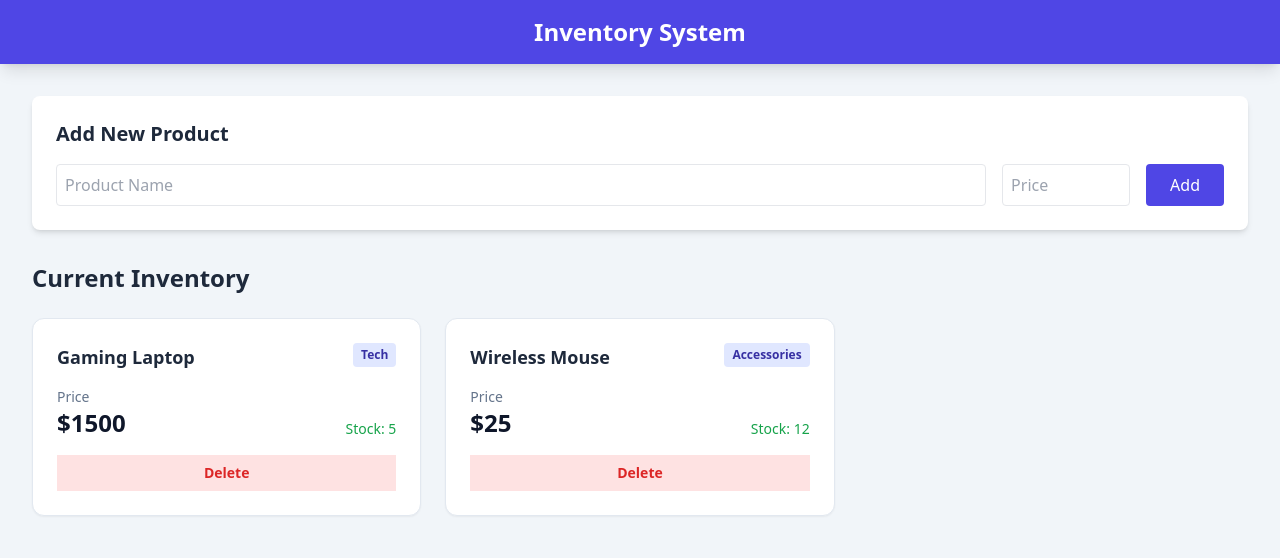
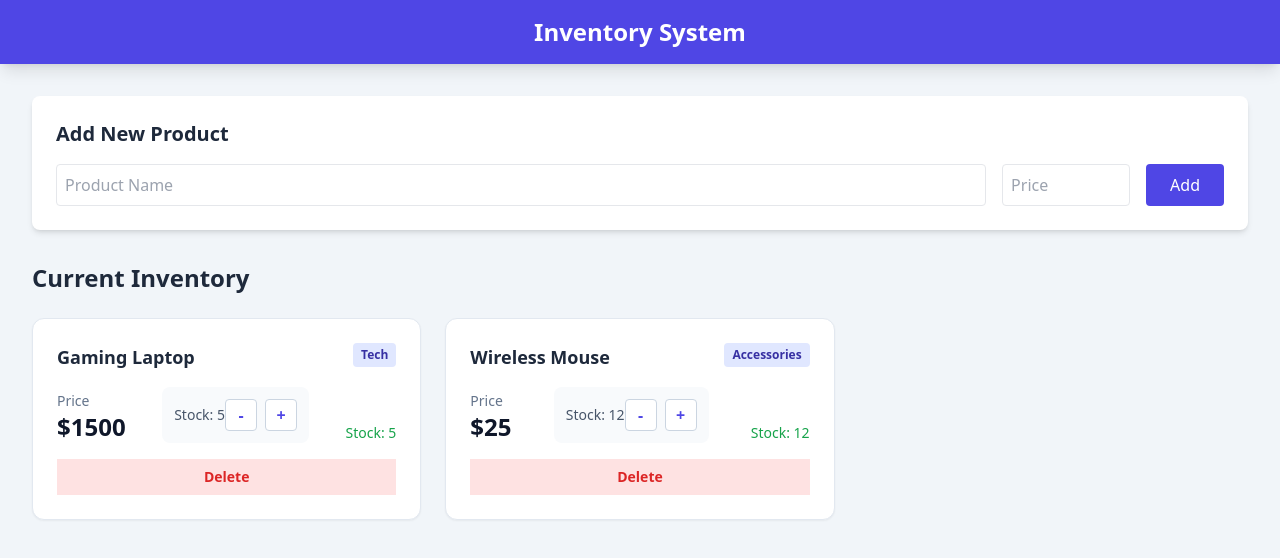
Before and after one commit to Chris131312/inventory-system-react, a React (Vite) app: page / in a window 1280 px wide. Shown: the top 558 px of the page. Built offline with nearby package versions, Linux system fonts and the light colour scheme.

Commit message:
Add handleUpdateProducts to ProductList

```diff
--- a/src/App.jsx
+++ b/src/App.jsx
@@ -40,6 +40,19 @@ function App() {
     const newProducts = products.filter((product) => product.id !== idToDelete);
     setProducts(newProducts);
   };
+
+  const handleUpdateStock = (id, newStock) => {
+    if (newStock < 0) return;
+
+    const updatedProducts = products.map((product) => {
+      if (product.id === id) {
+        return { ...product, stock: newStock };
+      }
+      return product;
+    });
+
+    setProducts(updatedProducts);
+  };
   return (
     <div className="min-h-screen bg-slate-100">
       <Header />
@@ -51,7 +64,11 @@ function App() {
           Current Inventory
         </h2>
 
-        <ProductList products={products} deleteProduct={handleDeleteProduct} />
+        <ProductList
+          products={products}
+          deleteProduct={handleDeleteProduct}
+          updateStock={handleUpdateStock}
+        />
       </main>
     </div>
   );
--- a/src/components/ProductList.jsx
+++ b/src/components/ProductList.jsx
@@ -1,4 +1,4 @@
-function ProductList({ products, deleteProduct }) {
+function ProductList({ products, deleteProduct, updateStock }) {
   if (products.length === 0) {
     return (
       <div className="text-center p-10 bg-white rounded-lg shadow-sm">
@@ -28,6 +28,29 @@ function ProductList({ products, deleteProduct }) {
                 ${product.price}
               </p>
             </div>
+
+            <div className="flex items-center justify-between bg-slate-50 p-3 rounded-lg">
+              <span
+                className={`text-sm font-medium ${product.stock > 0 ? "text-slate-600" : "text-red-500"}`}
+              >
+                Stock: {product.stock}
+              </span>
+
+              <div className="flex gap-2">
+                <button
+                  onClick={() => updateStock(product.id, product.stock - 1)}
+                  className="w-8 h-8 flex items-center justify-center bg-white border border-slate-300 rounded hover:bg-slate-100 text-indigo-600 font-bold"
+                >
+                  -
+                </button>
+                <button
+                  onClick={() => updateStock(product.id, product.stock + 1)}
+                  className="w-8 h-8 flex items-center justify-center bg-white border border-slate-300 rounded hover:bg-slate-100 text-indigo-600 font-bold"
+                >
+                  +
+                </button>
+              </div>
+            </div>
             <div
               className={`text-sm font-medium ${product.stock > 0 ? "text-green-600" : "text-red-500"}`}
             >
```
